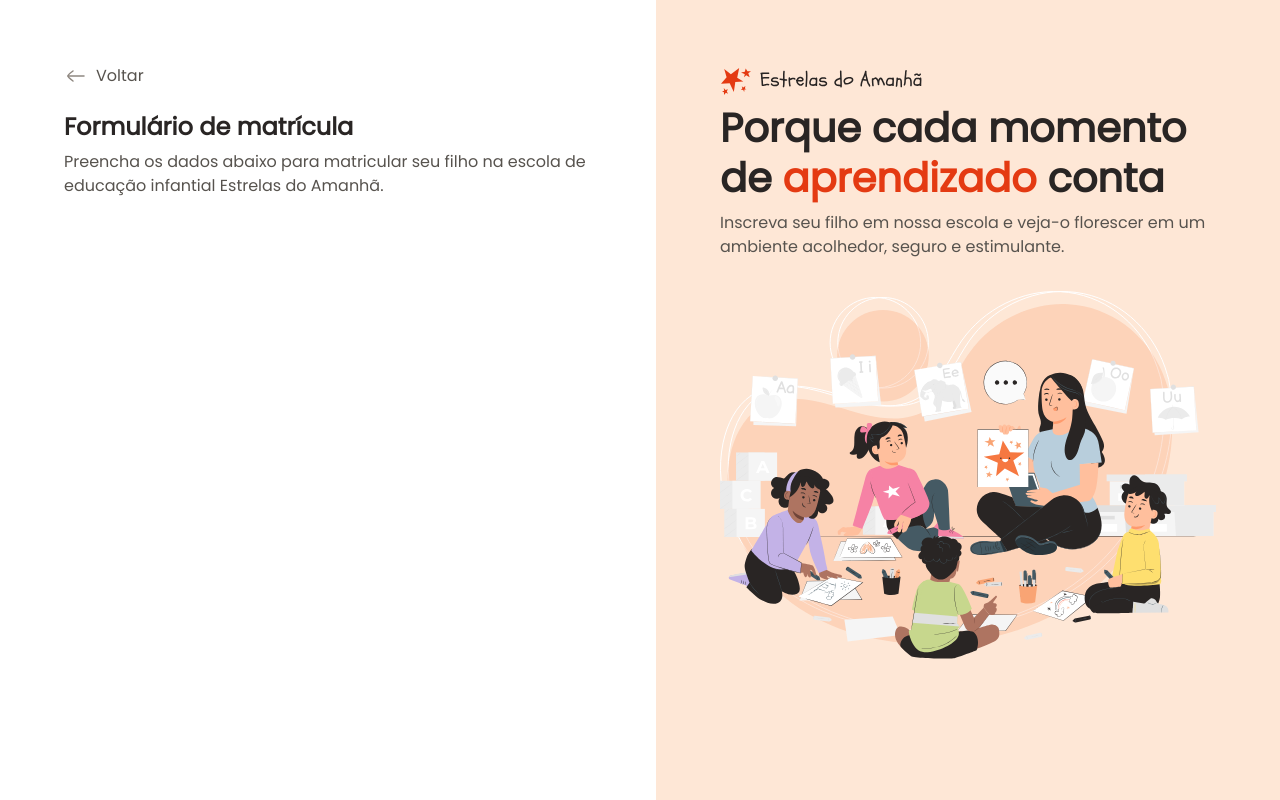
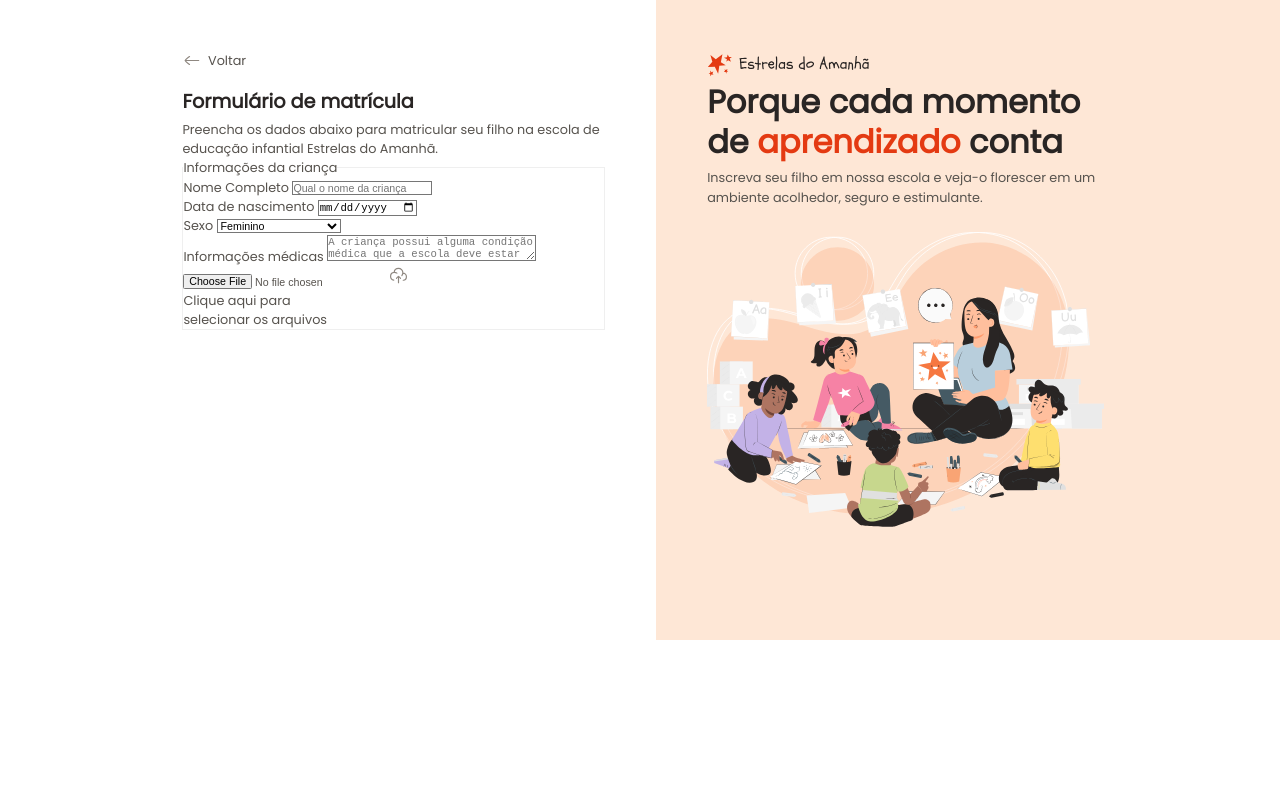
Before and after one commit to BielTeles/Formulario-de-Matricula, a plain HTML site: page index.html in a window 1280 px wide. Drawn offline with Linux system fonts and the light colour scheme.

Commit message:
iniciando o formulario

```diff
--- a/index.html
+++ b/index.html
@@ -1,5 +1,6 @@
 <!DOCTYPE html>
 <html lang="pt-BR">
+
 <head>
   <link rel="preconnect" href="https://fonts.googleapis.com">
   <link rel="preconnect" href="https://fonts.gstatic.com" crossorigin>
@@ -10,20 +11,61 @@
 
   <link rel="stylesheet" href="styles/index.css">
 
-  <link href="https://fonts.googleapis.com/css2?family=Archivo:ital,wght@0,100..900;1,100..900&family=Poppins&display=swap" rel="stylesheet">
+  <link
+    href="https://fonts.googleapis.com/css2?family=Archivo:ital,wght@0,100..900;1,100..900&family=Poppins&display=swap"
+    rel="stylesheet">
 </head>
 
 <body>
   <div id="app">
     <main>
       <div class="main-container">
-         <div class="back">
+        <div class="back">
           <img src="assets/icons/arrow-left-02.svg" alt="icone de voltar">
           <span>Voltar</span>
-         </div>
+        </div>
 
-         <h1>Formulário de matrícula</h1>
-         <p>Preencha os dados abaixo para matricular seu filho na escola de educação infantial Estrelas do Amanhã.</p>
+        <h1>Formulário de matrícula</h1>
+        <p>Preencha os dados abaixo para matricular seu filho na escola de educação infantial Estrelas do Amanhã.</p>
+
+        <form action="#" method="post" enctype="multipart/form-data">
+          <fieldset class="child-info">
+            <legend>Informações da criança</legend>
+
+            <div class="input-wrapper">
+              <label for="fullname">Nome Completo</label>
+              <input id="fullname" type="text" name="fullname" placeholder="Qual o nome da criança">
+            </div>
+
+            <div class="input-wrapper">
+              <label for="birth">Data de nascimento</label>
+              <input type="date" id="birth" name="birth" lang="pt-BR">
+            </div>
+
+            <div class="select-wrapper">
+              <label for="gender">Sexo</label>
+              <select name="gender" id="gender">
+                <option value="female">Feminino</option>
+                <option value="male">Masculino</option>
+                <option value="na">Prefiro não responder</option>
+              </select>
+            </div>
+
+            <div class="textarea-wrapper">
+              <label for="medical-info">Informações médicas</label>
+              <textarea name="medical-info" id="medical-info" cols="30" rols="10" placeholder="A criança possui alguma condição médica que a escola deve estar ciente? Se sim, especifique"></textarea>
+            </div>
+
+            <div class="droparea-wrapper">
+              <input type="file" id="birth-file" name="birth-file">
+              <img src="assets/icons/cloud-upload.svg" alt="">
+              <p>
+                Clique aqui para <br> selecionar os arquivos
+              </p>
+            </div>
+
+          </fieldset>
+        </form>
       </div>
     </main>
 
--- a/styles/global.css
+++ b/styles/global.css
@@ -22,6 +22,8 @@
   --stroke-default: #D6D3D1;
   --stroke-highlight: #F3541C;
   --semantic-error: #DC2626;
+
+  zoom:80%
 }
 
 body {
```
